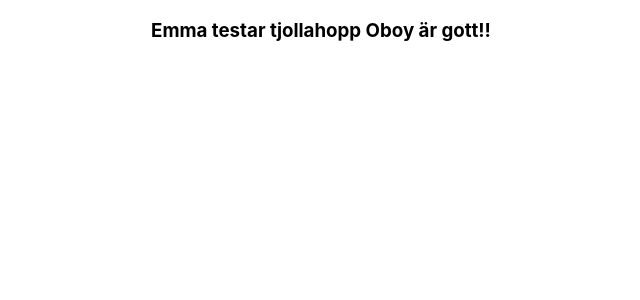
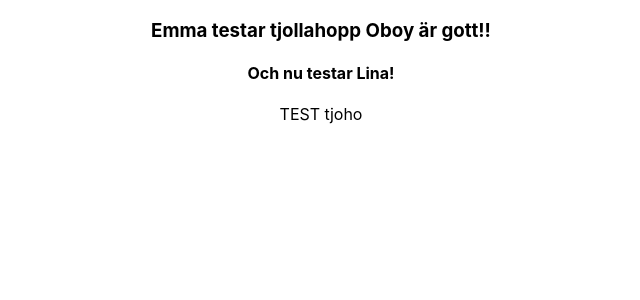
Before and after one commit to EmmaAslan/reactproject-e-wallet, a React (Create React App) app: page / in a window 1280 px wide. Shown: the top 300 px of the page, without its empty margins (319-959 px from the left). Built offline with nearby package versions, Linux system fonts and the light colour scheme.

Commit message:
commit test2

```diff
--- a/src/App.js
+++ b/src/App.js
@@ -1,10 +1,12 @@
-
-import './App.css';
+import "./App.css";
+import Test from "./components/Test";
 
 function App() {
   return (
     <div className="App">
       <h3> Emma testar tjollahopp Oboy är gott!!</h3>
+      <h4>Och nu testar Lina!</h4>
+      <Test />
     </div>
   );
 }
```
